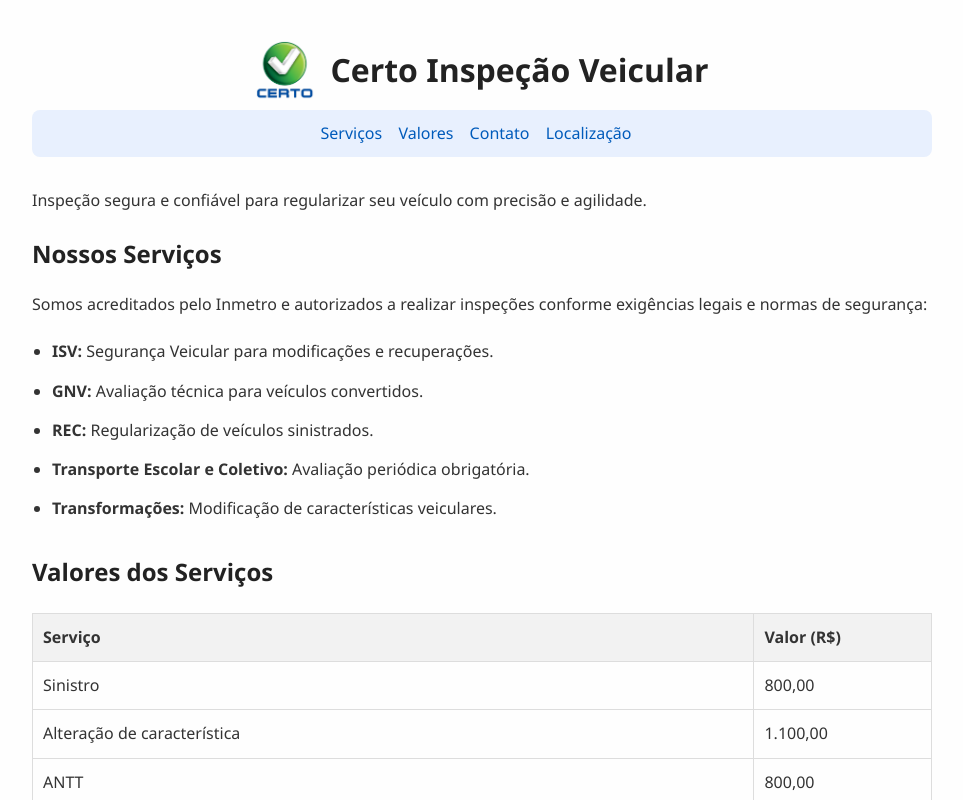
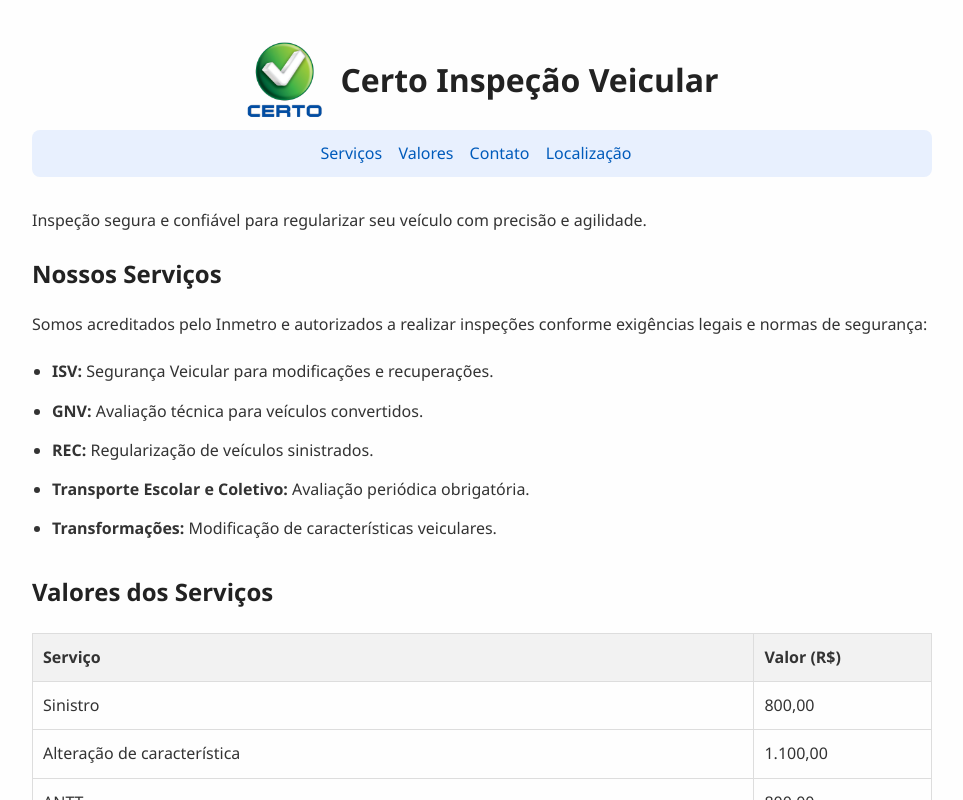
Before and after one commit to mbcampagnaro/certo-inspecao-site, a plain HTML site: page index.html in a window 1280 px wide. Shown: the top 800 px of the page, without its empty margins (158-1121 px from the left). Drawn offline with Linux system fonts and the light colour scheme.

Commit message:
Aumenta tamanho do logotipo no cabeçalho

```diff
--- a/index.html
+++ b/index.html
@@ -27,7 +27,7 @@
 
   <!-- Cabeçalho -->
   <header style="display: flex; justify-content: center; align-items: center; gap: 15px; margin-bottom: 10px;">
-    <img src="images/logo.png" alt="Certo Inspeção Veicular" style="height: 60px;">
+    <img src="images/logo.png" alt="Certo Inspeção Veicular" style="height: 80px;">
     <h1 style="margin: 0;">Certo Inspeção Veicular</h1>
   </header>
 
```
